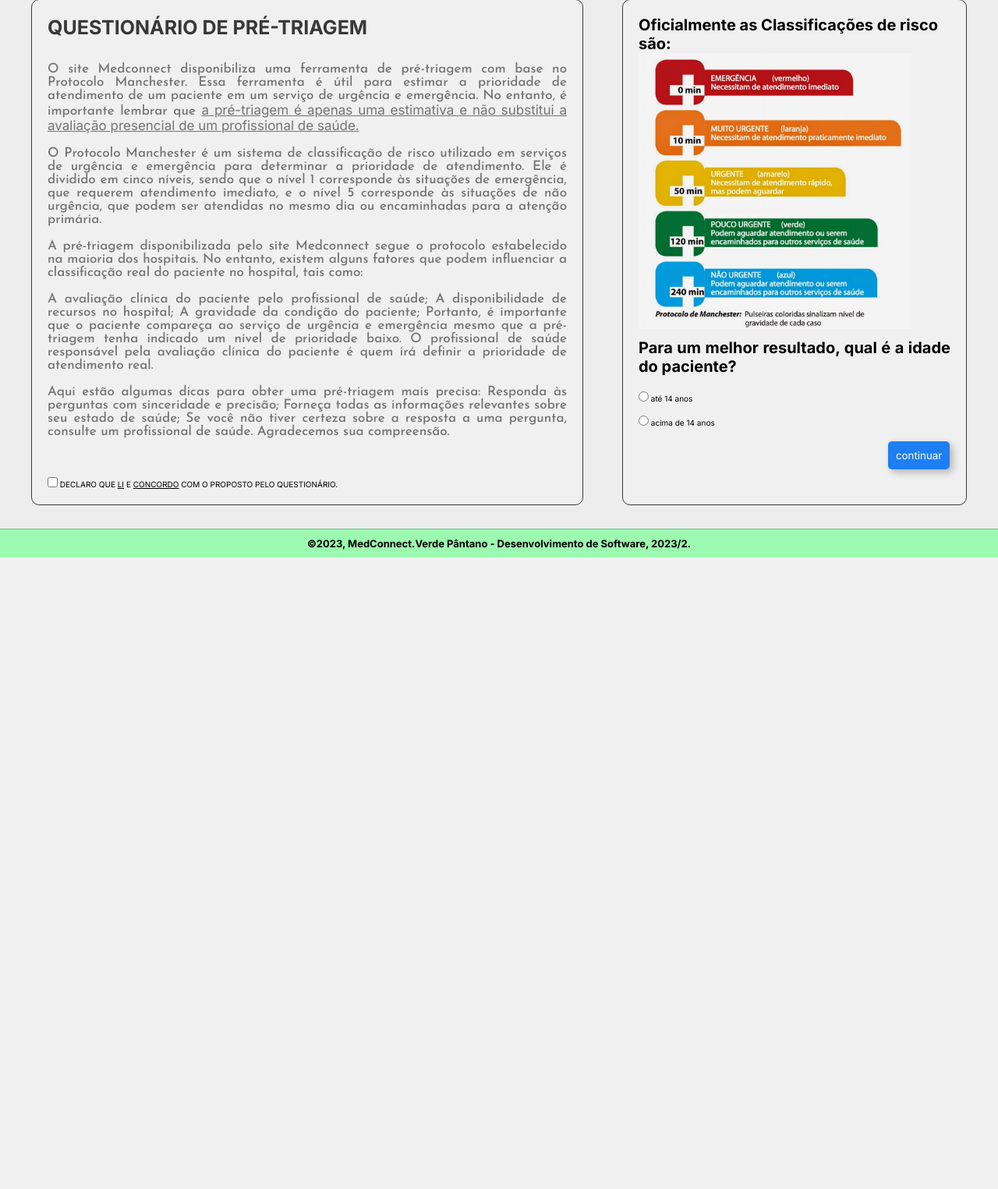
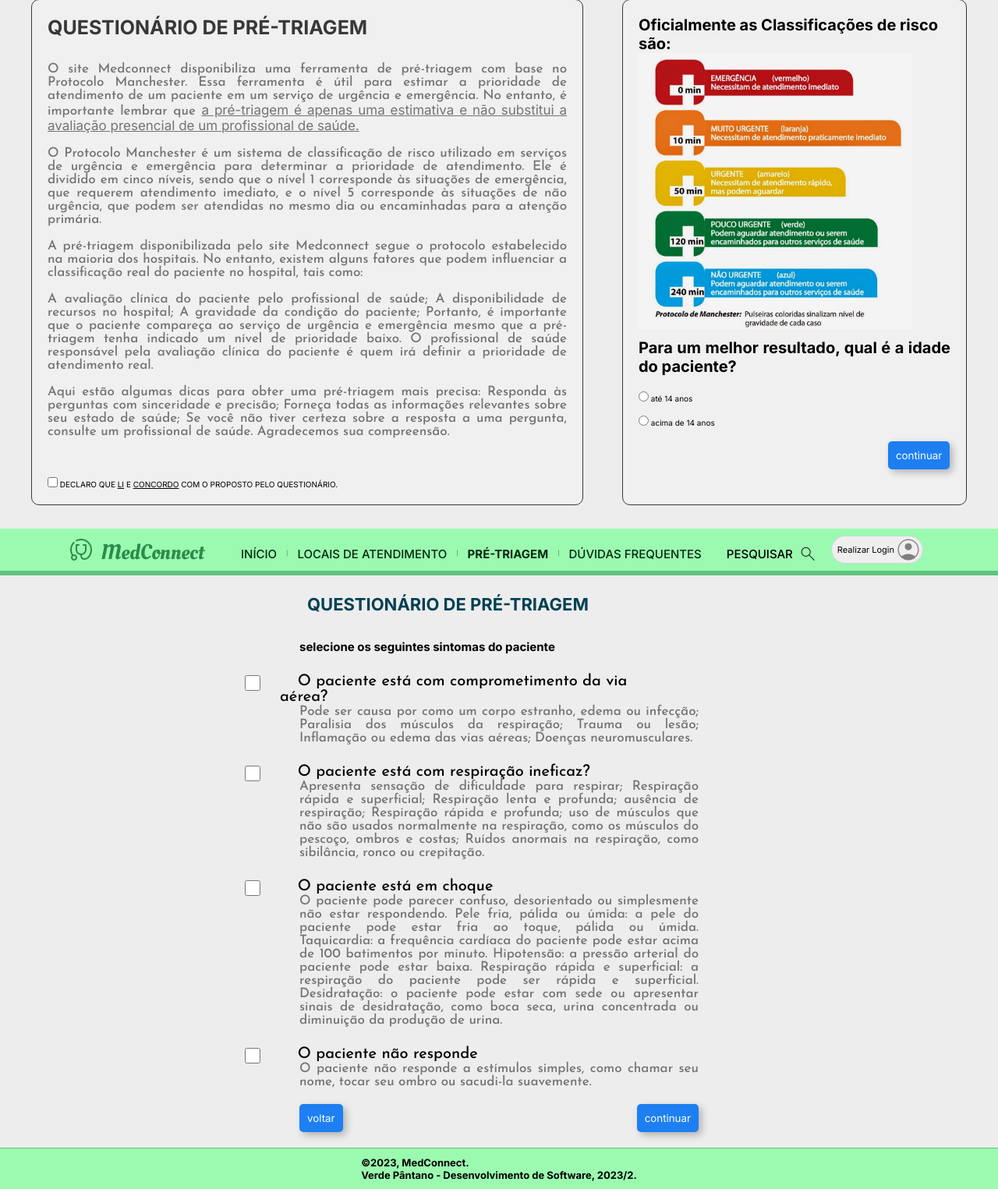
Before and after one commit to Wooo589/unb-ds-verde-pantano, a Django app: page /triagem in a window 1280 px wide. Shown: the part 91-1616 px from the top of the page at 78% size. Before the commit the page ends 806 px from the top, so only its background shows below. Run offline with Django 4.2, Linux system fonts and the light colour scheme; some libraries are stand-ins or nearby versions.

Commit message:
Update PreTriagem.html

```diff
--- a/templates/inicial/PreTriagem.html
+++ b/templates/inicial/PreTriagem.html
@@ -83,10 +83,89 @@
         </div>
     </div>
     </form>
-    <footer>
-        <p>©2023, MedConnect.</p>
-        <p>Verde Pântano - Desenvolvimento de Software, 2023/2.</p>
-    </footer>
+    <!DOCTYPE html>
+{%load static%}
+<html lang="PT-BR">
+<head>
+    <meta charset="UTF-8">
+    <meta name="viewport" content="width=device-width, initial-scale=1.0">
+    <title>Pré-triagem | Medconnect</title>
+    <link rel="stylesheet" href="{% static "styles/adulto1.css"%}">
+    <link rel="stylesheet" href="{% static "styles/header_e_footer.css" %}">
+    <link rel="stylesheet" href="{% static "styles/FazerLogin.css"%}">
+    <link href="https://cdn.jsdelivr.net/npm/select2@4.1.0-rc.0/dist/css/select2.min.css" rel="stylesheet" />
+    <link rel="stylesheet" href="https://unicons.iconscout.com/release/v4.0.0/css/line.css">
+    <link rel="stylesheet" href="https://fonts.googleapis.com/css2?family=Material+Symbols+Outlined:opsz,wght,FILL,GRAD@20..48,100..700,0..1,-50..200"/>
+    <link rel="stylesheet" href="https://cdnjs.cloudflare.com/ajax/libs/font-awesome/4.7.0/css/font-awesome.min.css">
+    <style>
+        body{
+            background-color: #ededed;
+        }
+    </style>
+    <style>
+        .material-symbols-outlined {
+            font-variation-settings:
+            'FILL' 10,
+            'wght' 200,
+            'GRAD' 0,
+            'opsz' 36;
+            z-index: 1;
+            font-size: 36px;
+            color: gray;
+            font-family: 'Material Symbols Outlined';
+        }
+    </style>
+    <script src="https://ajax.googleapis.com/ajax/libs/jquery/3.7.1/jquery.min.js"></script>
+    <script src="https://cdn.jsdelivr.net/npm/select2@4.1.0-rc.0/dist/js/select2.min.js"></script>
+    <script src="{% static "js/select.js" %}"></script>
+    <script src="{% static "js/login.js" %}"></script>
+    <script src="{% static "js/barra_pesquisa.js"%}"></script>
+    <script src="{% static "js/login_popup.js"%}"></script>
+</head>
+<body>
+    {% include "inicial/partials/_header.html"%}
+    {% include "inicial/partials/_login.html"%}
+    <form action="{% url "crianca1" %}" method="POST">
+        {% csrf_token %}
+        <div class="container_adulto1">
+            <h1 class="titule_adulto1">QUESTIONÁRIO DE PRÉ-TRIAGEM</h1>
+            <strong>
+            <h2 style="margin-bottom:20px">selecione os seguintes sintomas do paciente</h2>
+            </strong>
+            <input class="checkbox_adulto1" type="checkbox" name="quest_b1" value="1">
+            <label class="subtitule_adulto1" for="quest_b1"> O paciente está com comprometimento da via aérea?</label>
+                    <p class="phrase_adulto1">Pode ser causa por como um corpo estranho, edema ou infecção;
+                    Paralisia dos músculos da respiração; Trauma ou lesão;
+                    Inflamação ou edema das vias aéreas; Doenças neuromusculares.</p>
+            <input class="checkbox_adulto1" type="checkbox" name="quest_b1" value="1">
+            <label class="subtitule_adulto1" for="quest_b1"> O paciente está com respiração ineficaz?</label>
+                <p class="phrase_adulto1">Apresenta sensação de dificuldade para respirar; Respiração rápida e superficial;
+                Respiração lenta e profunda; ausência de respiração; Respiração rápida e profunda;
+                uso de músculos que não são usados normalmente na respiração, como os músculos do pescoço, ombros e costas;
+                Ruídos anormais na respiração, como sibilância, ronco ou crepitação.</p>
+
+            <input class="checkbox_adulto1" type="checkbox" name="quest_b1" value="1">
+            <label class="subtitule_adulto1" for="quest_b1"> O paciente está em choque</label>
+
+                <p class="phrase_adulto1">O paciente pode parecer confuso, desorientado ou simplesmente não estar respondendo.
+                Pele fria, pálida ou úmida: a pele do paciente pode estar fria ao toque, pálida ou úmida.
+                Taquicardia: a frequência cardíaca do paciente pode estar acima de 100 batimentos por minuto.
+                Hipotensão: a pressão arterial do paciente pode estar baixa. Respiração rápida e
+                superficial: a respiração do paciente pode ser rápida e superficial. Desidratação:
+                o paciente pode estar com sede ou apresentar sinais de desidratação, como boca seca, urina concentrada ou diminuição da produção de urina.</p>
+
+            <input class="checkbox_adulto1" type="checkbox" name="quest_b1" value="1">
+            <label class="subtitule_adulto1" for="quest_b1"> O paciente não responde</label>
+                <p class="phrase_adulto1">O paciente não responde a estímulos simples, como chamar seu nome, tocar seu ombro ou sacudi-la suavemente.</p>
+            <div id="box-button">
+                <a style="margin-top:20px;" href="{% url "triagem" %}"><input class="btn_adulto1_voltar" type="button" value="voltar"></a>
+                <input style="margin-top:20px;" class="btn_adulto1_continuar" type="submit" value="continuar">
+            </div>
+        </div>
+    </form>
+    {% include "inicial/partials/_footer.html"%}
+</body>
+</html>
 </body>
 </html>
 
```
